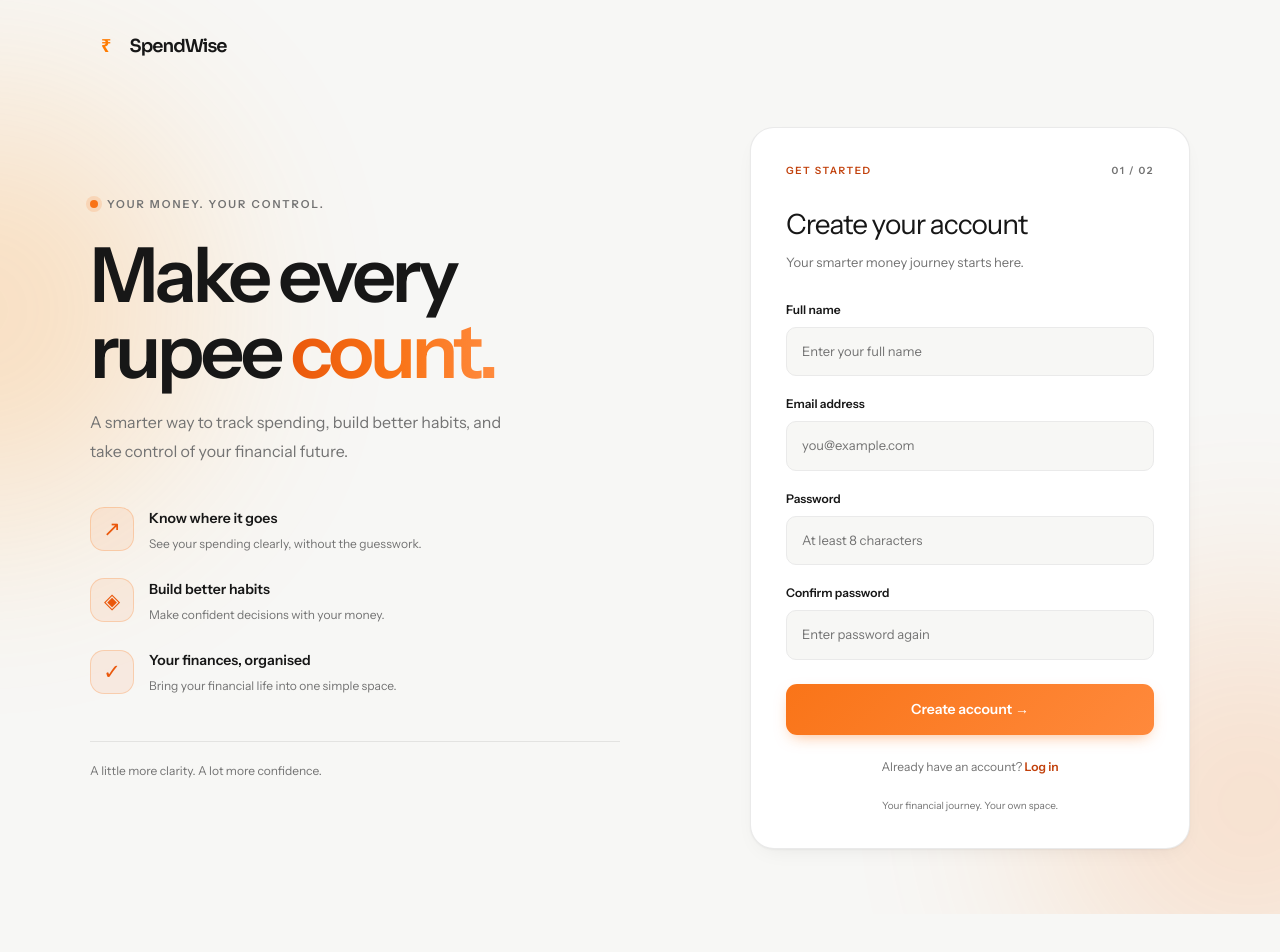
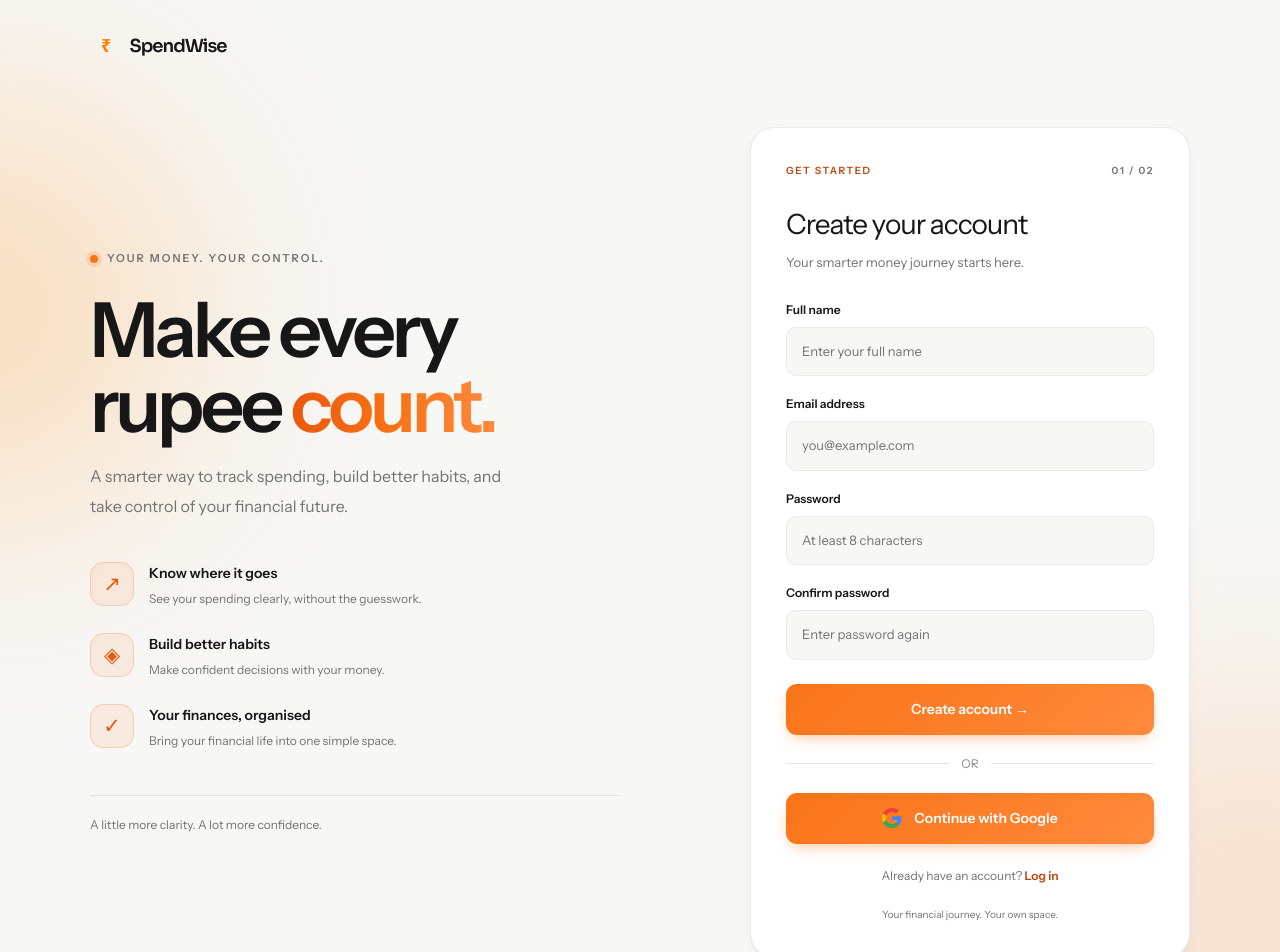
Before and after one commit to Basavaraj-GODL/spendwise, a React (Vite) app: page /signup in a window 1280 px wide. Shown: the top 952 px of the page. Before the commit the page ends 914 px from the top, so only its background shows below. Built offline with nearby package versions, Linux system fonts and the light colour scheme; no server answers.

Commit message:
Updated Admin Dashboard

```diff
--- /dev/null
+++ b/src/authRedirect.ts
@@ -0,0 +1,32 @@
+
+import { supabase } from './supabase'
+
+export async function redirectAfterLogin() {
+  const {
+    data: { user },
+    error: userError,
+  } = await supabase.auth.getUser()
+
+  if (userError || !user) {
+    window.location.assign('/login')
+    return
+  }
+
+  const { data, error } = await supabase
+    .from('user_roles')
+    .select('role')
+    .eq('user_id', user.id)
+    .maybeSingle()
+
+  if (error) {
+    console.error('Unable to check user role:', error.message)
+    window.location.assign('/app')
+    return
+  }
+
+  if (data?.role === 'admin') {
+    window.location.assign('/app/admin')
+  } else {
+    window.location.assign('/app')
+  }
+}
--- a/src/index.css
+++ b/src/index.css
@@ -781,3 +781,49 @@ html[data-theme-anim="1"]::view-transition-new(root) {
     stroke-dashoffset: 0;
   }
 }
+
+.google-divider {
+  display: flex;
+  align-items: center;
+  gap: 12px;
+  margin: 20px 0;
+  color: #888;
+  font-size: 12px;
+}
+
+.google-divider::before,
+.google-divider::after {
+  content: '';
+  flex: 1;
+  height: 1px;
+  background: #e5e5e5;
+}
+
+.google-login-button {
+  width: 100%;
+  display: flex;
+  align-items: center;
+  justify-content: center;
+  gap: 12px;
+  padding: 13px 16px;
+  border: 1px solid #dedede;
+  border-radius: 12px;
+  background: #fff;
+  color: #222;
+  font-size: 14px;
+  font-weight: 600;
+  cursor: pointer;
+  transition: background 0.2s ease, border-color 0.2s ease,
+    transform 0.2s ease;
+}
+
+.google-login-button:hover:not(:disabled) {
+  background: #f8f8f8;
+  border-color: #bdbdbd;
+  transform: translateY(-1px);
+}
+
+.google-login-button:disabled {
+  opacity: 0.65;
+  cursor: not-allowed;
+}
--- a/src/pages/AppShell.tsx
+++ b/src/pages/AppShell.tsx
@@ -1,4 +1,4 @@
-import { useState } from 'react'
+import { useEffect, useState } from 'react'
 import { NavLink, Outlet, useLocation } from 'react-router-dom'
 import { motion, AnimatePresence } from 'framer-motion'
 import {
@@ -14,6 +14,7 @@ import {
 } from 'lucide-react'
 import Logo from '../components/Logo'
 import ThemeToggle from '../components/ThemeToggle'
+import { supabase } from '../supabase'
 
 const nav = [
   { to: '/app', label: 'Dashboard', icon: LayoutDashboard, end: true },
@@ -21,16 +22,24 @@ const nav = [
   { to: '/app/analytics', label: 'Analytics', icon: ChartNoAxesCombined },
   { to: '/app/ai-scan', label: 'AI Scan', icon: ScanLine, featured: true },
   { to: '/app/settings', label: 'Settings', icon: Settings },
+  { to: '/app/admin', label: 'Admin Dashboard', icon: LayoutDashboard, adminOnly: true },
 ]
-
-function NavList({ onNavigate }: { onNavigate?: () => void }) {
+function NavList({
+  onNavigate,
+  isAdmin,
+}: {
+  onNavigate?: () => void
+  isAdmin: boolean
+}) {
   return (
     <nav aria-label="Main navigation" className="flex flex-col gap-1.5">
       <p className="mb-2 mt-2 px-3 text-[10px] font-bold uppercase tracking-[0.18em] text-mute">
         Workspace
       </p>
 
-      {nav.map(({ to, label, icon: Icon, end, featured }) => (
+      {nav
+        .filter(item => !item.adminOnly || isAdmin)
+        .map(({ to, label, icon: Icon, end, featured }) => (
           <NavLink
             key={to}
             to={to}
@@ -83,7 +92,37 @@ function NavList({ onNavigate }: { onNavigate?: () => void }) {
 
 export default function AppShell() {
   const [open, setOpen] = useState(false)
+  const [isAdmin, setIsAdmin] = useState(false)
   const location = useLocation()
+
+  useEffect(() => {
+    let active = true
+
+    async function checkAdminRole() {
+      const { data: { user } } = await supabase.auth.getUser()
+
+      if (!user) {
+        if (active) setIsAdmin(false)
+        return
+      }
+
+      const { data, error } = await supabase
+        .from('user_roles')
+        .select('role')
+        .eq('user_id', user.id)
+        .maybeSingle()
+
+      if (active) {
+        setIsAdmin(!error && data?.role === 'admin')
+      }
+    }
+
+    checkAdminRole()
+
+    return () => {
+      active = false
+    }
+  }, [])
 
   const currentPage =
     nav.find(item =>
@@ -100,7 +139,7 @@ export default function AppShell() {
           <Logo />
         </div>
 
-        <NavList />
+        <NavList isAdmin={isAdmin} />
 
 
       </aside>
@@ -191,7 +230,10 @@ export default function AppShell() {
                 </button>
               </div>
 
-              <NavList onNavigate={() => setOpen(false)} />
+              <NavList
+                isAdmin={isAdmin}
+                onNavigate={() => setOpen(false)}
+              />
 
               <div className="mt-auto border-t border-line/[var(--line-a)] pt-4">
                 <p className="text-xs text-mute">SpendWise · Personal Finance</p>
--- a/src/pages/Dashboard.tsx
+++ b/src/pages/Dashboard.tsx
@@ -93,6 +93,7 @@ export default function Dashboard() {
       .select('id, amount_paise, type, category, transaction_date')
       .eq('user_id', userData.user.id)
       .order('transaction_date', { ascending: false })
+      console.log('Logged-in user ID:', userData.user.id)
 
     if (queryError) {
       setError('Could not load your transactions. Please try again.')
@@ -112,12 +113,15 @@ export default function Dashboard() {
       .reduce((sum, item) => sum + Number(item.amount_paise), 0)
 
     const balancePaise = incomePaise - expensePaise
+    console.log('Income rows:', rows.filter(item => item.type === 'income'))
+    console.log('Total income in paise:', incomePaise)
+    console.log('Total income in rupees:', incomePaise )
 
     setTotals({
-      balance: balancePaise / 100,
-      income: incomePaise / 100,
-      expenses: expensePaise / 100,
-      savings: balancePaise / 100,
+      balance: balancePaise ,
+      income: incomePaise ,
+      expenses: expensePaise ,
+      savings: balancePaise ,
     })
 
     setLoading(false)
--- a/src/pages/Signup.tsx
+++ b/src/pages/Signup.tsx
@@ -1,4 +1,6 @@
+
 import { useState } from 'react'
+import { Link } from 'react-router-dom'
 import { supabase } from '../supabase'
 import Logo from '../components/Logo'
 
@@ -9,6 +11,7 @@ export default function Signup() {
   const [confirmPassword, setConfirmPassword] = useState('')
   const [message, setMessage] = useState('')
   const [loading, setLoading] = useState(false)
+  const [googleLoading, setGoogleLoading] = useState(false)
 
   async function handleSignup(e: React.FormEvent<HTMLFormElement>) {
     e.preventDefault()
@@ -46,19 +49,49 @@ export default function Signup() {
     }
   }
 
+
+  async function handleGoogleSignup() {
+    setMessage('')
+    setGoogleLoading(true)
+
+    const { error } = await supabase.auth.signInWithOAuth({
+      provider: 'google',
+      options: {
+        redirectTo: `${window.location.origin}/app`,
+        queryParams: {
+          prompt: 'select_account',
+        },
+      },
+    })
+
+    if (error) {
+      setMessage(error.message)
+      setGoogleLoading(false)
+    }
+  }
+
+
   return (
     <main className="signup-page">
       <div className="signup-glow signup-glow-one" />
       <div className="signup-glow signup-glow-two" />
 
       <div className="signup-brand">
-  <Logo />
-</div>
+        <Logo />
+      </div>
 
       <section className="signup-layout">
         <div className="signup-intro">
-          <div className="eyebrow"><span /> YOUR MONEY. YOUR CONTROL.</div>
-          <h1>Make every<br />rupee <span>count.</span></h1>
+          <div className="eyebrow">
+            <span /> YOUR MONEY. YOUR CONTROL.
+          </div>
+
+          <h1>
+            Make every
+            <br />
+            rupee <span>count.</span>
+          </h1>
+
           <p className="intro-copy">
             A smarter way to track spending, build better habits,
             and take control of your financial future.
@@ -72,6 +105,7 @@ export default function Signup() {
                 <p>See your spending clearly, without the guesswork.</p>
               </div>
             </div>
+
             <div className="feature-item">
               <span className="feature-icon">◈</span>
               <div>
@@ -79,6 +113,7 @@ export default function Signup() {
                 <p>Make confident decisions with your money.</p>
               </div>
             </div>
+
             <div className="feature-item">
               <span className="feature-icon">✓</span>
               <div>
@@ -88,47 +123,121 @@ export default function Signup() {
             </div>
           </div>
 
-          <div className="intro-footer">A little more clarity. A lot more confidence.</div>
+          <div className="intro-footer">
+            A little more clarity. A lot more confidence.
+          </div>
         </div>
 
         <div className="signup-card">
-          <div className="card-topline"><span>GET STARTED</span><span>01 / 02</span></div>
+          <div className="card-topline">
+            <span>GET STARTED</span>
+            <span>01 / 02</span>
+          </div>
+
           <h2>Create your account</h2>
-          <p className="card-subtitle">Your smarter money journey starts here.</p>
+          <p className="card-subtitle">
+            Your smarter money journey starts here.
+          </p>
 
           <form onSubmit={handleSignup}>
             <label htmlFor="name">Full name</label>
-            <input id="name" value={name}
+            <input
+              id="name"
+              value={name}
               onChange={e => setName(e.target.value)}
-              placeholder="Enter your full name" required autoComplete="name" />
+              placeholder="Enter your full name"
+              required
+              autoComplete="name"
+            />
 
             <label htmlFor="email">Email address</label>
-            <input id="email" type="email" value={email}
+            <input
+              id="email"
+              type="email"
+              value={email}
               onChange={e => setEmail(e.target.value)}
-              placeholder="you@example.com" required autoComplete="email" />
+              placeholder="you@example.com"
+              required
+              autoComplete="email"
+            />
 
             <label htmlFor="password">Password</label>
-            <input id="password" type="password" value={password}
+            <input
+              id="password"
+              type="password"
+              value={password}
               onChange={e => setPassword(e.target.value)}
-              placeholder="At least 8 characters" required minLength={8}
-              autoComplete="new-password" />
+              placeholder="At least 8 characters"
+              required
+              minLength={8}
+              autoComplete="new-password"
+            />
 
             <label htmlFor="confirmPassword">Confirm password</label>
-            <input id="confirmPassword" type="password" value={confirmPassword}
+            <input
+              id="confirmPassword"
+              type="password"
+              value={confirmPassword}
               onChange={e => setConfirmPassword(e.target.value)}
-              placeholder="Enter password again" required autoComplete="new-password" />
+              placeholder="Enter password again"
+              required
+              autoComplete="new-password"
+            />
 
-            <button type="submit" disabled={loading}>
+            <button type="submit" disabled={loading || googleLoading}>
               {loading ? 'Creating your account…' : 'Create account  →'}
             </button>
           </form>
 
-          {message && <p className="signup-message" role="status">{message}</p>}
+          <div className="google-divider">
+            <span>OR</span>
+          </div>
+
+          <button
+            type="button"
+            className="google-login-button"
+            onClick={handleGoogleSignup}
+            disabled={googleLoading || loading}
+          >
+            <svg
+              width="20"
+              height="20"
+              viewBox="0 0 48 48"
+              aria-hidden="true"
+            >
+              <path
+                fill="#EA4335"
+                d="M24 9.5c3.54 0 6.71 1.22 9.21 3.6l6.85-6.85C35.9 2.38 30.47 0 24 0 14.62 0 6.51 5.38 2.56 13.22l7.98 6.19C12.43 13.72 17.74 9.5 24 9.5Z"
+              />
+              <path
+                fill="#4285F4"
+                d="M46.98 24.55c0-1.57-.15-3.09-.38-4.55H24v9.02h12.94c-.58 2.96-2.26 5.48-4.74 7.18l7.72 6C44.42 37.87 46.98 31.7 46.98 24.55Z"
+              />
+              <path
+                fill="#FBBC05"
+                d="M10.53 28.59A14.4 14.4 0 0 1 9.75 24c0-1.59.27-3.13.76-4.59l-7.98-6.19A23.9 23.9 0 0 0 0 24c0 3.87.93 7.52 2.56 10.78l7.97-6.19Z"
+              />
+              <path
+                fill="#34A853"
+                d="M24 48c6.48 0 11.93-2.13 15.9-5.8l-7.72-6c-2.14 1.45-4.89 2.3-8.18 2.3-6.26 0-11.57-4.22-13.47-9.91l-7.98 6.19C6.51 42.62 14.62 48 24 48Z"
+              />
+            </svg>
+            {googleLoading ? 'Connecting to Google…' : 'Continue with Google'}
+          </button>
+
+          {message && (
+            <p className="signup-message" role="status">
+              {message}
+            </p>
+          )}
 
           <p className="login-prompt">
-            Already have an account? <a href="/login">Log in</a>
+            Already have an account? <Link to="/login">Log in</Link>
           </p>
-          <p className="terms-note">Your financial journey. Your own space.</p>
+
+          <p className="terms-note">
+            Your financial journey. Your own space.
+          </p>
         </div>
       </section>
     </main>
--- a/src/pages/login.tsx
+++ b/src/pages/login.tsx
@@ -4,12 +4,14 @@ import { Link } from 'react-router-dom'
 import { motion } from 'framer-motion'
 import { supabase } from '../supabase'
 import Logo from '../components/Logo'
+import { redirectAfterLogin } from '../authRedirect'
 
 export default function Login() {
   const [email, setEmail] = useState('')
   const [password, setPassword] = useState('')
   const [message, setMessage] = useState('')
   const [loading, setLoading] = useState(false)
+  const [googleLoading, setGoogleLoading] = useState(false)
 
   async function handleLogin(e: React.FormEvent<HTMLFormElement>) {
     e.preventDefault()
@@ -28,8 +30,30 @@ export default function Login() {
       return
     }
 
-    window.location.href = '/app'
+    await redirectAfterLogin()
   }
+
+
+async function handleGoogleLogin() {
+  setMessage('')
+  setGoogleLoading(true)
+
+  const { error } = await supabase.auth.signInWithOAuth({
+    provider: 'google',
+    options: {
+      redirectTo: `${window.location.origin}/app`,
+      queryParams: {
+        prompt: 'select_account',
+      },
+    },
+  })
+
+  if (error) {
+    setMessage(error.message)
+    setGoogleLoading(false)
+  }
+}
+
 
   return (
     <main className="signup-page">
@@ -131,10 +155,34 @@ export default function Login() {
               required
             />
 
-            <button type="submit" disabled={loading}>
+            <button type="submit" disabled={loading || googleLoading}>
               {loading ? 'Logging in…' : 'Log in  →'}
             </button>
           </form>
+
+          <div className="google-divider">
+            <span>OR</span>
+          </div>
+
+          <button
+            type="button"
+            className="google-login-button"
+            onClick={handleGoogleLogin}
+            disabled={googleLoading || loading}
+          >
+            <svg
+              width="20"
+              height="20"
+              viewBox="0 0 48 48"
+              aria-hidden="true"
+            >
+              <path fill="#EA4335" d="M24 9.5c3.54 0 6.71 1.22 9.21 3.6l6.85-6.85C35.9 2.38 30.47 0 24 0 14.62 0 6.51 5.38 2.56 13.22l7.98 6.19C12.43 13.72 17.74 9.5 24 9.5Z" />
+              <path fill="#4285F4" d="M46.98 24.55c0-1.57-.15-3.09-.38-4.55H24v9.02h12.94c-.58 2.96-2.26 5.48-4.74 7.18l7.72 6C44.42 37.87 46.98 31.7 46.98 24.55Z" />
+              <path fill="#FBBC05" d="M10.53 28.59A14.4 14.4 0 0 1 9.75 24c0-1.59.27-3.13.76-4.59l-7.98-6.19A23.9 23.9 0 0 0 0 24c0 3.87.93 7.52 2.56 10.78l7.97-6.19Z" />
+              <path fill="#34A853" d="M24 48c6.48 0 11.93-2.13 15.9-5.8l-7.72-6c-2.14 1.45-4.89 2.3-8.18 2.3-6.26 0-11.57-4.22-13.47-9.91l-7.98 6.19C6.51 42.62 14.62 48 24 48Z" />
+            </svg>
+            {googleLoading ? 'Connecting to Google…' : 'Continue with Google'}
+          </button>
 
           {message && (
             <p className="signup-message" role="status">
```
Lines whose indentation alone changed are shown as unchanged.
